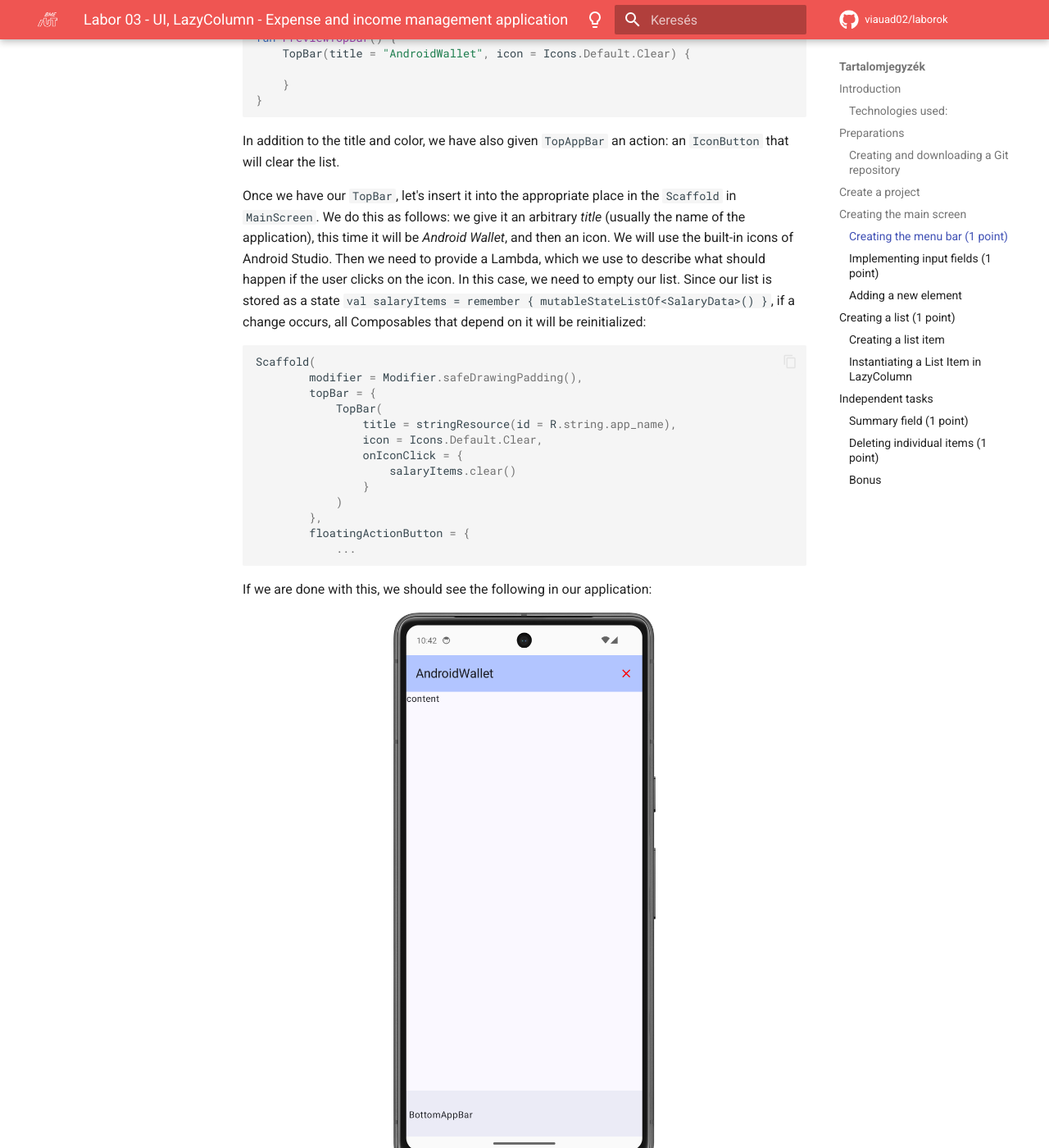
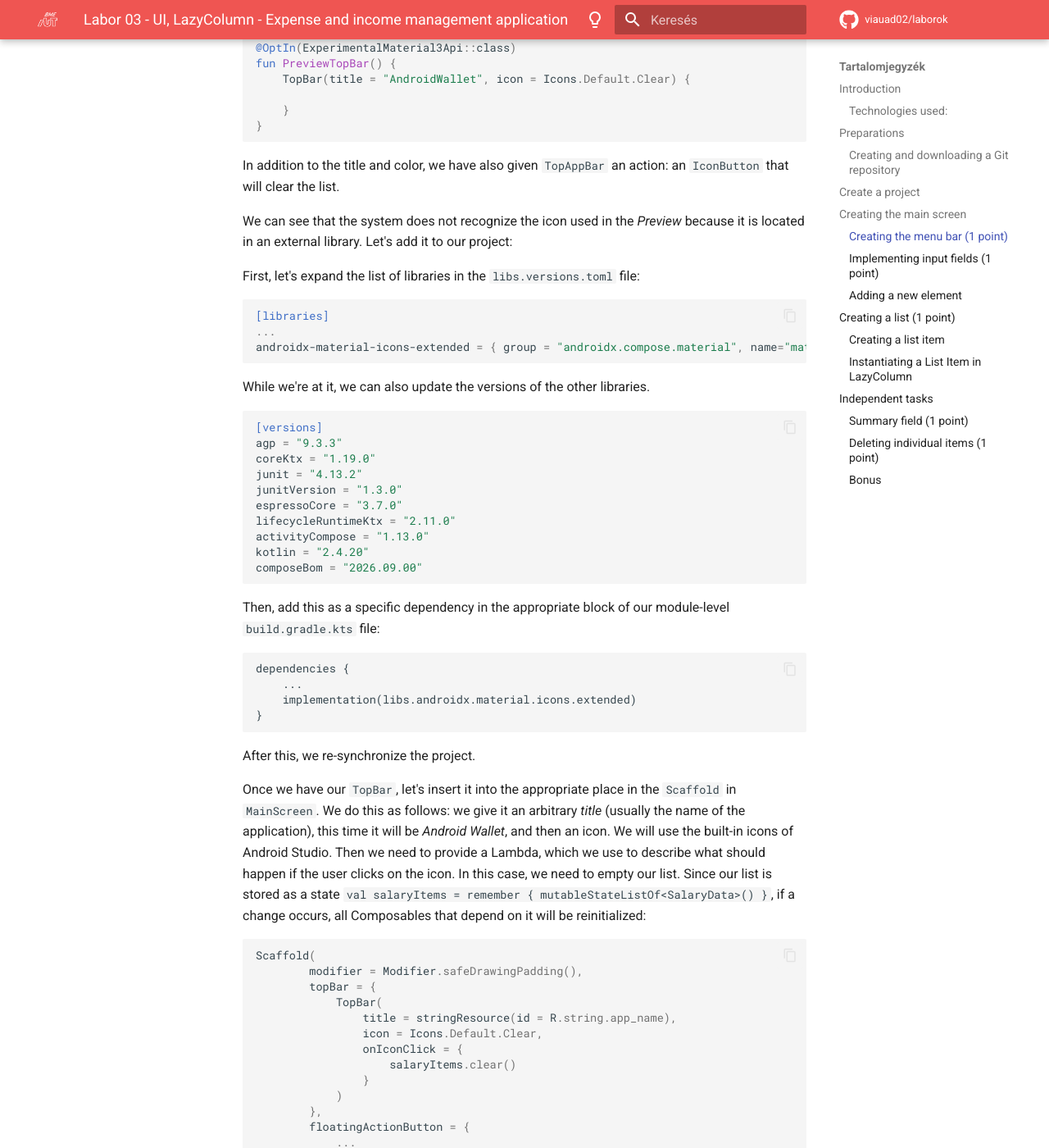
Before and after one commit to VIAUAD02/laborok, an MkDocs documentation site: the page built from docs/english/03-android-ui-adv/index.md, in a window 1280 px wide and 1400 px high, scrolled down 7726 px. Shown: the whole window at 82% size. Built offline with MkDocs 1.6.1 and Material for MkDocs 9.7.7, drawn with Linux system fonts in a browser that asks for light colours; comment, search, counter and statistics services are not loaded; some of the changed text lies outside the part shown.

Commit message:
English 03 update

````diff
--- a/docs/english/03-android-ui-adv/index.md
+++ b/docs/english/03-android-ui-adv/index.md
@@ -54,12 +54,14 @@ When solving the tasks, do not forget to follow the [task submission process](..
 
 1. Write your Neptun code in the `neptun.txt` file. The file should contain nothing else, except the 6 characters of the Neptun code on a single line.
 
+1. As you work on the task, keep a running log of any AI usage in the `README.md` file.
+
 ## Create a project
 
 Let's create a project called AndroidWallet in Android Studio:
 
 1. Create a new project, select the *Empty Activity* option.
-1. The project name should be `AndroidWallet`, the starting package should be `hu.bme.aut.android.androidwallet`, and the save location should be the AndroidWallet folder within the checked out repository.
+1. The project name should be `AndroidWallet`, the starting *package* should be `hu.bme.aut.android.androidwallet`, and the save location should be the AndroidWallet folder within the checked out repository.
 1. Select *Kotlin* as the language.
 1. The minimum API level should be API24: Android 7.0.
 1. The *Build configuration language* should be Kotlin DSL.
@@ -272,6 +274,43 @@ fun PreviewTopBar() {
 ```
 
 In addition to the title and color, we have also given `TopAppBar` an action: an `IconButton` that will clear the list.
+
+We can see that the system does not recognize the icon used in the *Preview* because it is located in an external library. Let's add it to our project:
+
+First, let's expand the list of libraries in the `libs.versions.toml` file:
+
+
+```toml
+[libraries]
+...
+androidx-material-icons-extended = { group = "androidx.compose.material", name="material-icons-extended" }
+```
+
+While we're at it, we can also update the versions of the other libraries.
+
+```toml
+[versions]
+agp = "9.3.3"
+coreKtx = "1.19.0"
+junit = "4.13.2"
+junitVersion = "1.3.0"
+espressoCore = "3.7.0"
+lifecycleRuntimeKtx = "2.11.0"
+activityCompose = "1.13.0"
+kotlin = "2.4.20"
+composeBom = "2026.09.00"
+```
+
+Then, add this as a specific dependency in the appropriate block of our module-level `build.gradle.kts` file:
+
+```kts
+dependencies {
+    ...
+    implementation(libs.androidx.material.icons.extended)
+}
+```
+
+After this, we re-synchronize the project.
 
 Once we have our `TopBar`, let's insert it into the appropriate place in the `Scaffold` in `MainScreen`. We do this as follows: we give it an arbitrary *title* (usually the name of the application), this time it will be *Android Wallet*, and then an icon. We will use the built-in icons of Android Studio. Then we need to provide a Lambda, which we use to describe what should happen if the user clicks on the icon. In this case, we need to empty our list. Since our list is stored as a state `val salaryItems = remember { mutableStateListOf<SalaryData>() }`, if a change occurs, all Composables that depend on it will be reinitialized:
 
````
Also changed, not shown: docs/english/03-android-ui-adv/assets/MainScreen.png, docs/english/03-android-ui-adv/assets/MainScreen_TopBar.png, docs/english/03-android-ui-adv/assets/MainScreen_empty.png, docs/english/03-android-ui-adv/assets/MainScreen_empty_list.png, docs/english/03-android-ui-adv/assets/MainScreen_scaffold.png.
